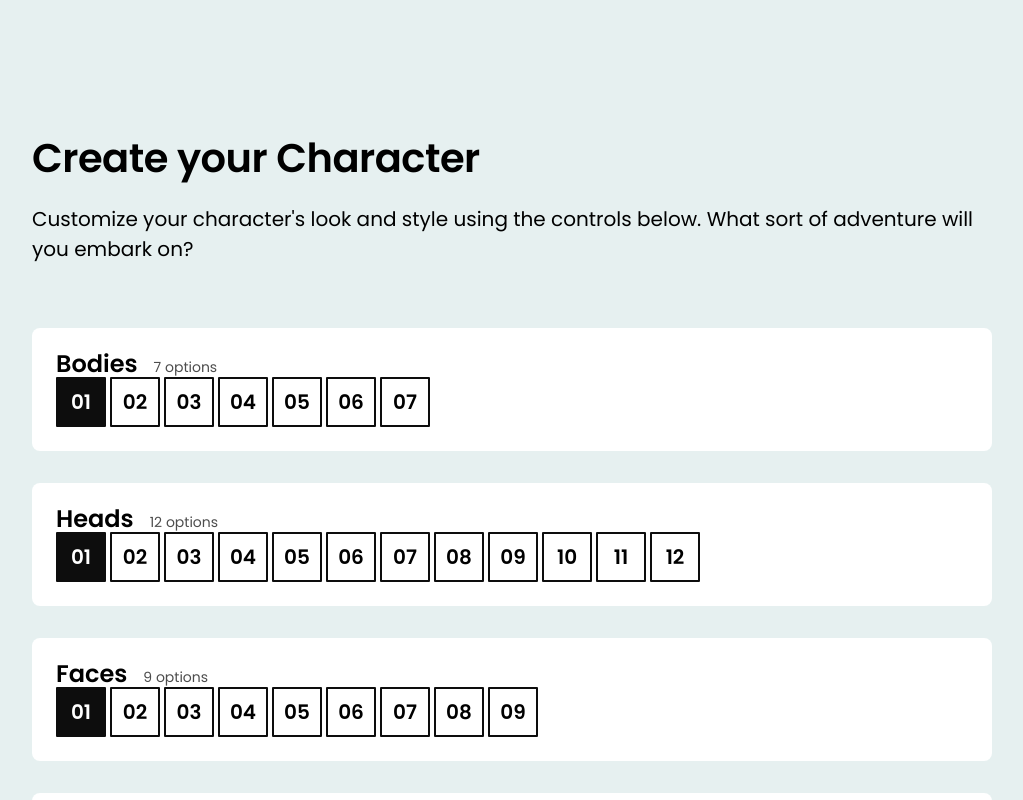
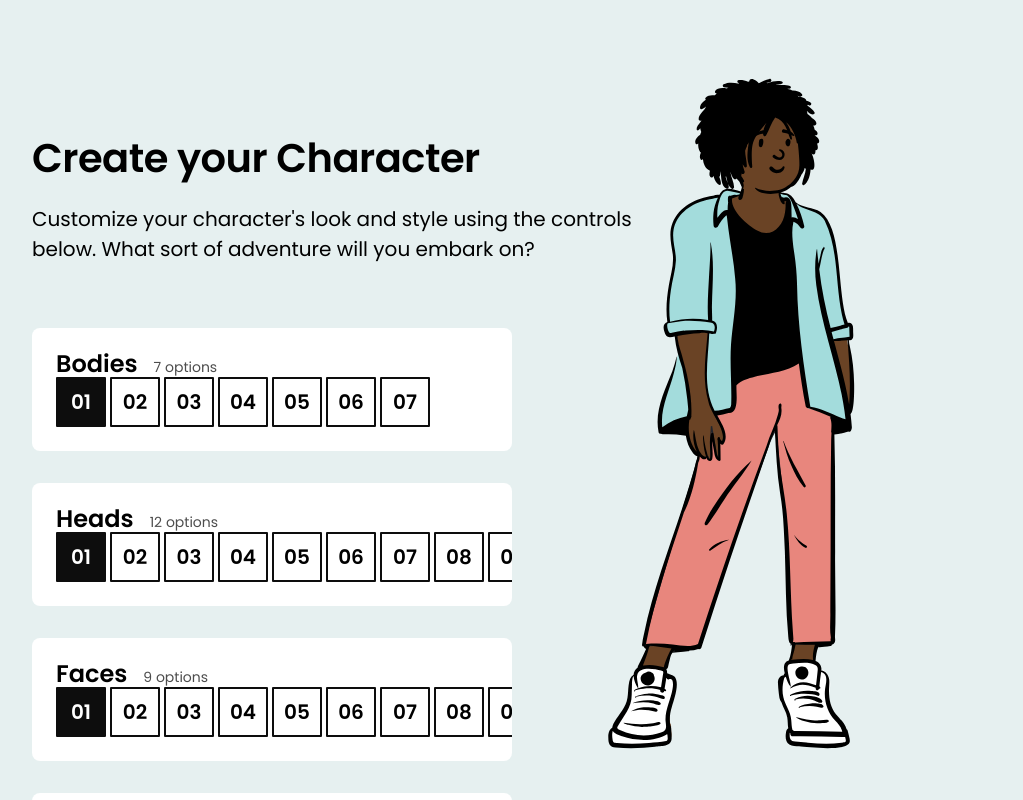
Before and after one commit to paulinapawelczyk/character-creator, a React (Create React App) app: page / in a window 1280 px wide. Shown: the top 800 px of the page, without its empty margins (128-1151 px from the left). Built offline with nearby package versions, Linux system fonts and the light colour scheme.

Commit message:
Exercise 2

```diff
--- a/src/components/Character/Character.module.css
+++ b/src/components/Character/Character.module.css
@@ -1,4 +1,11 @@
 .character {
   /* Fill the available container height */
   height: 100%;
+  min-height: 500px;
+  width: 35%;
+  position: fixed;
+  top: 0;
+  right: 118px;
+  padding-top: 68px;
+  padding-bottom: 38px;
 }
--- a/src/components/CharacterEditor/CharacterEditor.module.css
+++ b/src/components/CharacterEditor/CharacterEditor.module.css
@@ -8,6 +8,7 @@
 
 .header {
   padding-bottom: 64px;
+  width: 65%;
 }
 
 .title {
--- a/src/components/ControlPane/ControlPane.module.css
+++ b/src/components/ControlPane/ControlPane.module.css
@@ -1,4 +1,7 @@
 .controlPane {
+  width: 50%;
+  overflow: auto;
+  white-space: nowrap;
   padding: 24px;
   /* Optical centering */
   padding-top: 18px;
```
